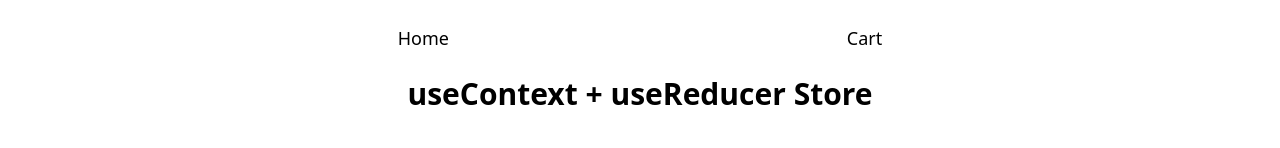
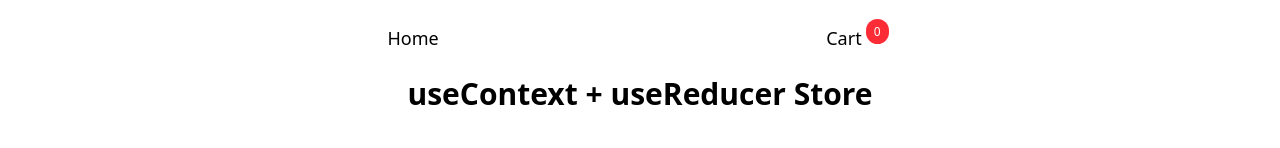
Before and after one commit to JW796/11-useContext-useReducer-store, a React (Vite) app: page / in a window 1280 px wide. Shown: the top 148 px of the page. Built offline with nearby package versions, Linux system fonts and the light colour scheme.

Commit message:
Number of products in cart

```diff
--- a/src/components/Navbar.jsx
+++ b/src/components/Navbar.jsx
@@ -1,18 +1,24 @@
-import React from 'react'
-import { Link } from 'react-router-dom'
+import { useContext } from "react";
+import { Link } from "react-router-dom";
+import { StoreContext } from "../context-and-reducer/StoreContext";
 
 const Navbar = () => {
+  const { products } = useContext(StoreContext);
+
   return (
     <>
       <div className="flex flex-row justify-evenly mt-2 pt-4 text-lg font-medium">
         <Link to="/">Home</Link>
-        <Link to="Cart">Cart</Link>
+        <Link to="Cart">
+          Cart
+          <span className="text-xs align-top bg-red-500 text-white rounded-full px-2 py-1 mx-1">{products.length}</span>
+        </Link>
       </div>
       <h1 className="text-3xl text-center font-semibold mt-2 py-4">
         useContext + useReducer Store
       </h1>
     </>
   );
-}
+};
 
-export default Navbar
+export default Navbar;
```
